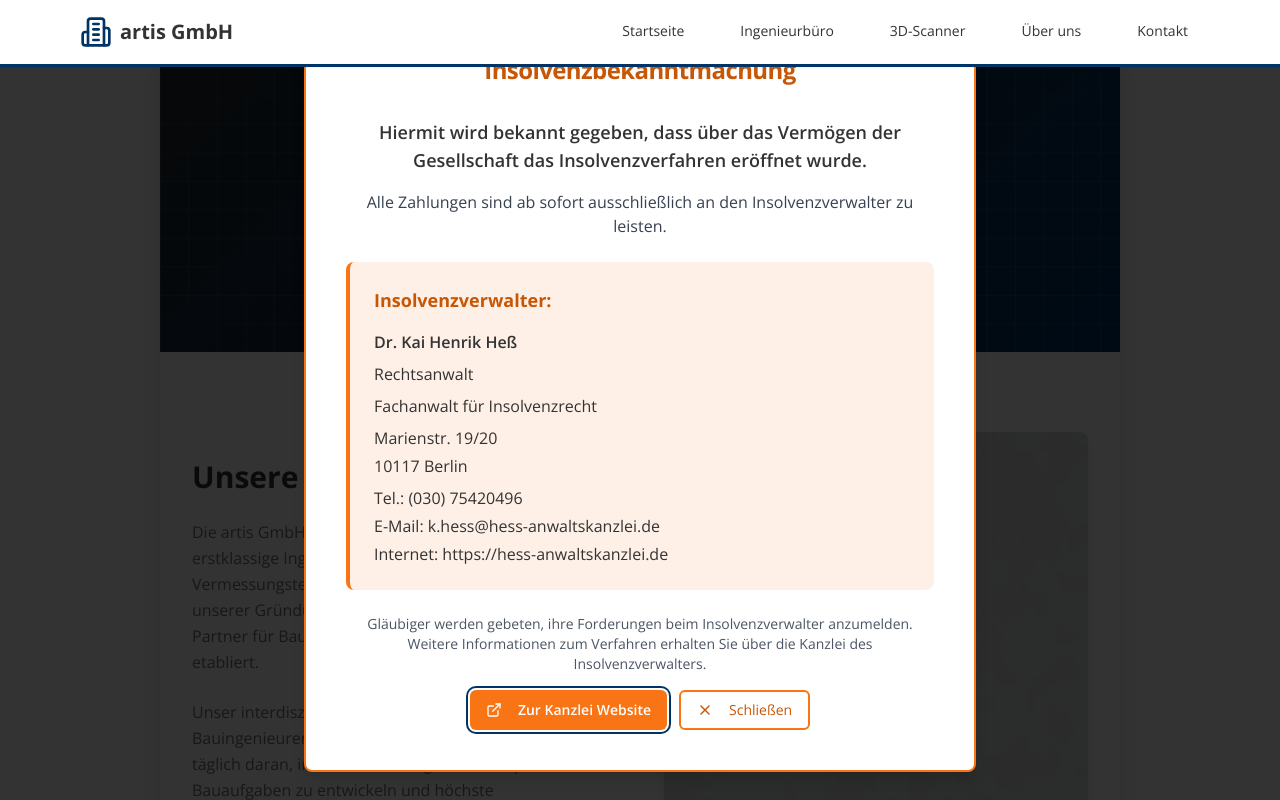
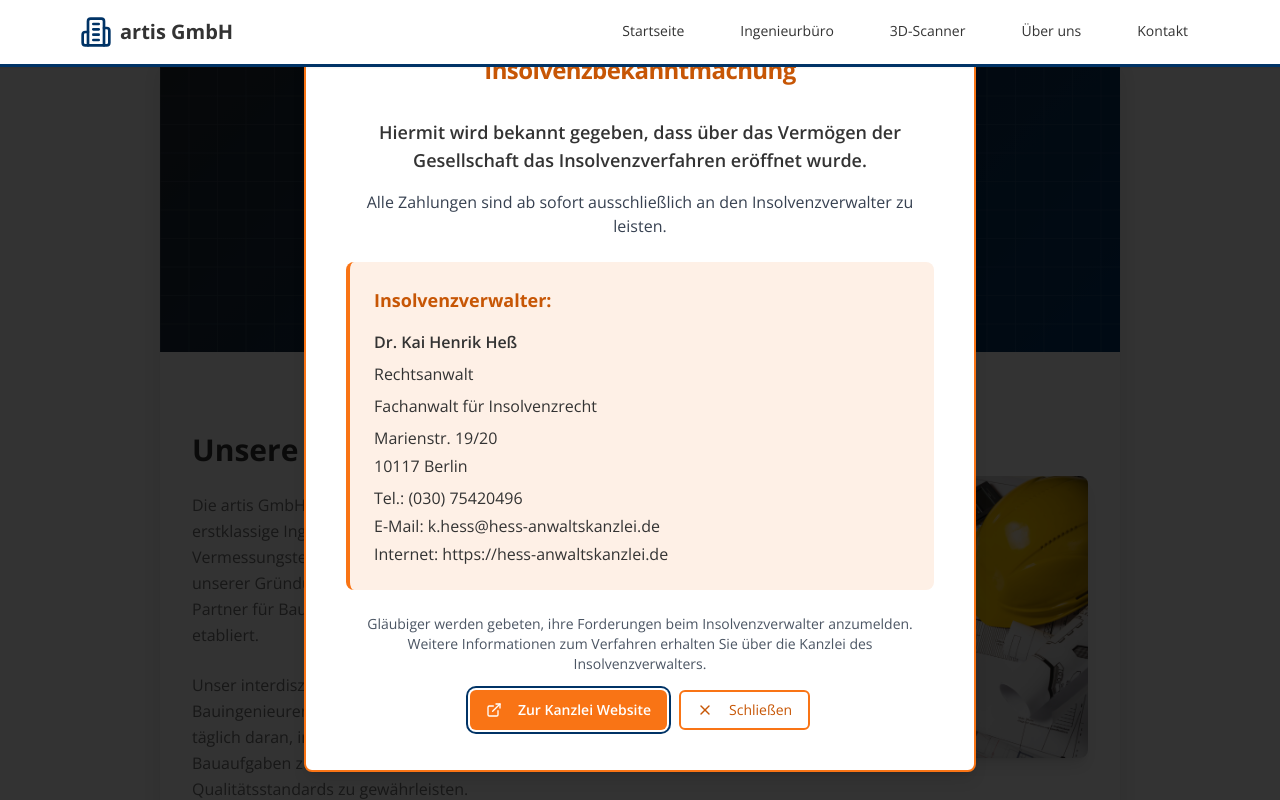
Before and after one commit to dvvvvv411/artis-web-revival-gmbh, a React (Vite) app: page /ueber-uns in a window 1280 px wide. Shown: the top 800 px of the page. Built offline with nearby package versions, Linux system fonts and the light colour scheme.

Commit message:
Replace placeholder image
Use the provided image on the /ueber-uns page.

```diff
--- a/src/pages/UeberUns.tsx
+++ b/src/pages/UeberUns.tsx
@@ -48,8 +48,8 @@ const UeberUns = () => {
               </div>
               <div className="flex justify-center">
                 <img
-                  src={artisLogo}
-                  alt="artis GmbH Firmengebäude"
+                  src="/lovable-uploads/7e85d39a-a556-4d90-a93b-22d29564652d.png"
+                  alt="Ingenieurspläne und Bauzeichnungen mit Werkzeugen"
                   className="rounded-lg shadow-lg max-w-full h-auto"
                 />
               </div>
```
Also changed, not shown: public/lovable-uploads/7e85d39a-a556-4d90-a93b-22d29564652d.png (added).
